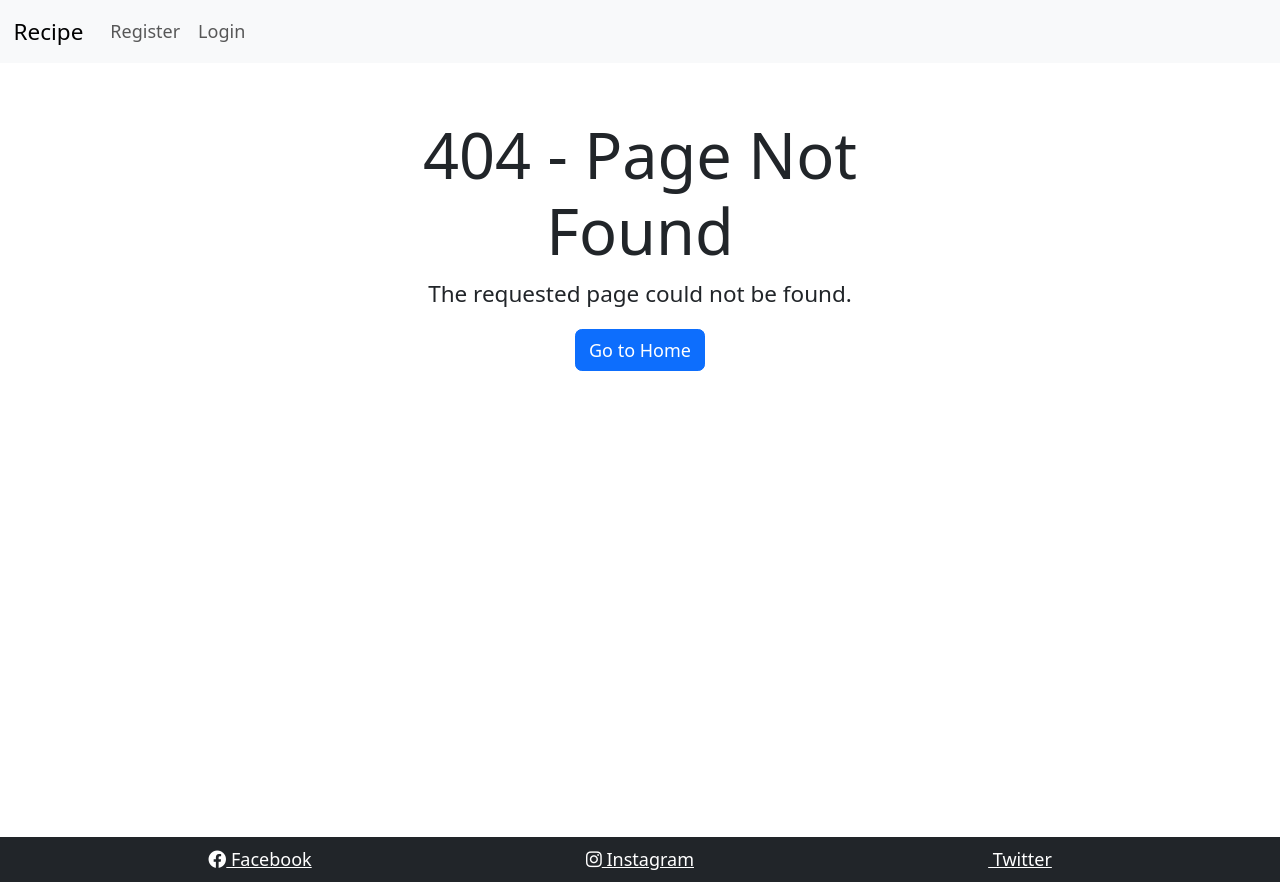
After one commit to nataliatesarova/project-four, a Django app: template blog/templates/404.html in a window 1280 px wide. The commit adds this page. Run offline with Django 3.2, Linux system fonts and the light colour scheme; the template is opened without the code that fills it, so the values that code supplies are empty; parts of the project's set-up code (start-up, migrations or seed data) failed here and were passed over.

Commit message:
Add custom 404 page

```diff
--- /dev/null
+++ b/blog/templates/404.html
@@ -0,0 +1,13 @@
+{% extends 'blog/base.html' %}
+
+{% block content %}
+<div class="container mt-5">
+    <div class="row">
+    <div class="col-md-6 offset-md-3 text-center">
+        <h1 class="display-4">404 - Page Not Found</h1>
+        <p class="lead">The requested page could not be found.</p>
+        <p><a href="{% url 'recipes' %}" class="btn btn-primary">Go to Home</a></p>
+    </div>
+    </div>
+</div>
+{% endblock %}
--- a/blog/views.py
+++ b/blog/views.py
@@ -131,4 +131,9 @@ def like_recipe(request, slug):
     return redirect('recipe_detail', slug=slug)
 
 
+# Custom 404 Page
+
+def custom_404(request, exception):
+    return render(request, '404.html', status=404)
+
 # Todo Update and Delete Comments
--- a/recipe/urls.py
+++ b/recipe/urls.py
@@ -26,3 +26,4 @@ urlpatterns = [
     path('accounts/', include('accounts.urls')),
 
 ]
+handler404 = 'blog.views.custom_404'
```
Also changed, not shown: accounts/templates/accounts/registration/login.html (indentation only).
